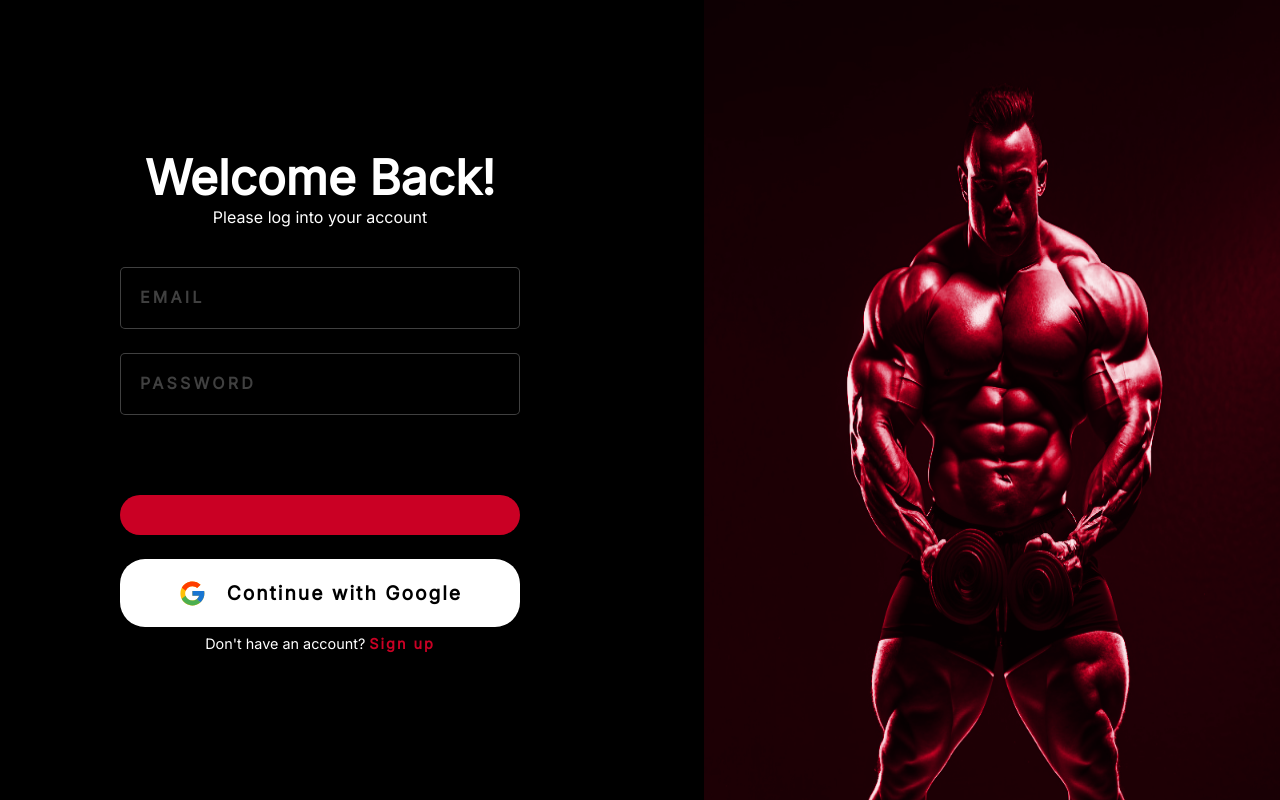
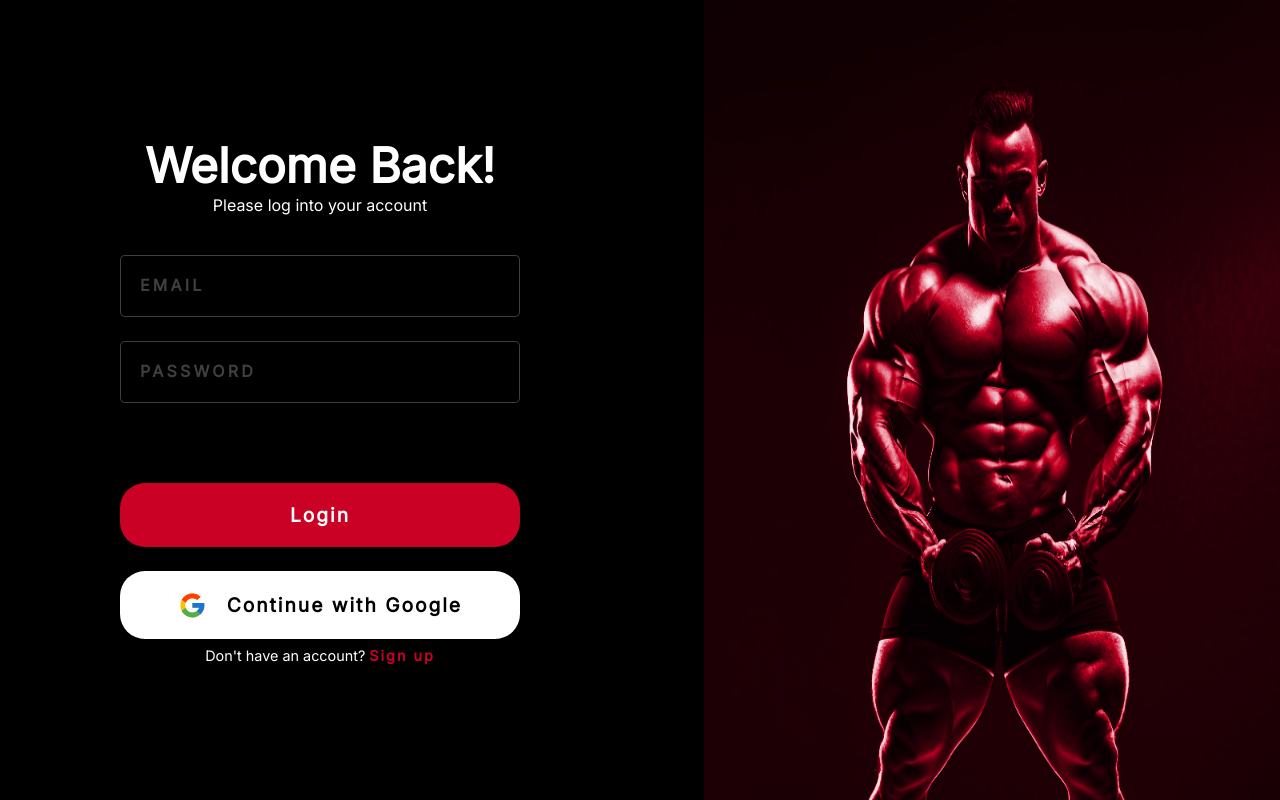
Before and after one commit to PiyushNegi1703/GigaFit, a React (Create React App) app in the folder frontend/: page /login in a window 1280 px wide. Built offline with nearby package versions, Linux system fonts and the light colour scheme.

Commit message:
Signup button fixed

```diff
--- a/frontend/src/pages/LoginPage.js
+++ b/frontend/src/pages/LoginPage.js
@@ -77,7 +77,7 @@ const LoginPage = () => {
                 <span>Password</span>
               </div>
               {error && <div className="error">{error}</div>}
-              {buttonLoader?<HashLoader size={20}/>:<button type="submit" disabled={isLoading} style={{marginTop: '7vh',display:"flex",justifyContent:"center"}}> </button>}
+              {buttonLoader?<HashLoader size={20}/>:<button type="submit" disabled={isLoading} style={{marginTop: '7vh',display:"flex",justifyContent:"center"}}>Login</button>}
               <button className="google" onClick={()=>{
                 navigate('/googleauth')
               }} disabled={isLoading}>
```
